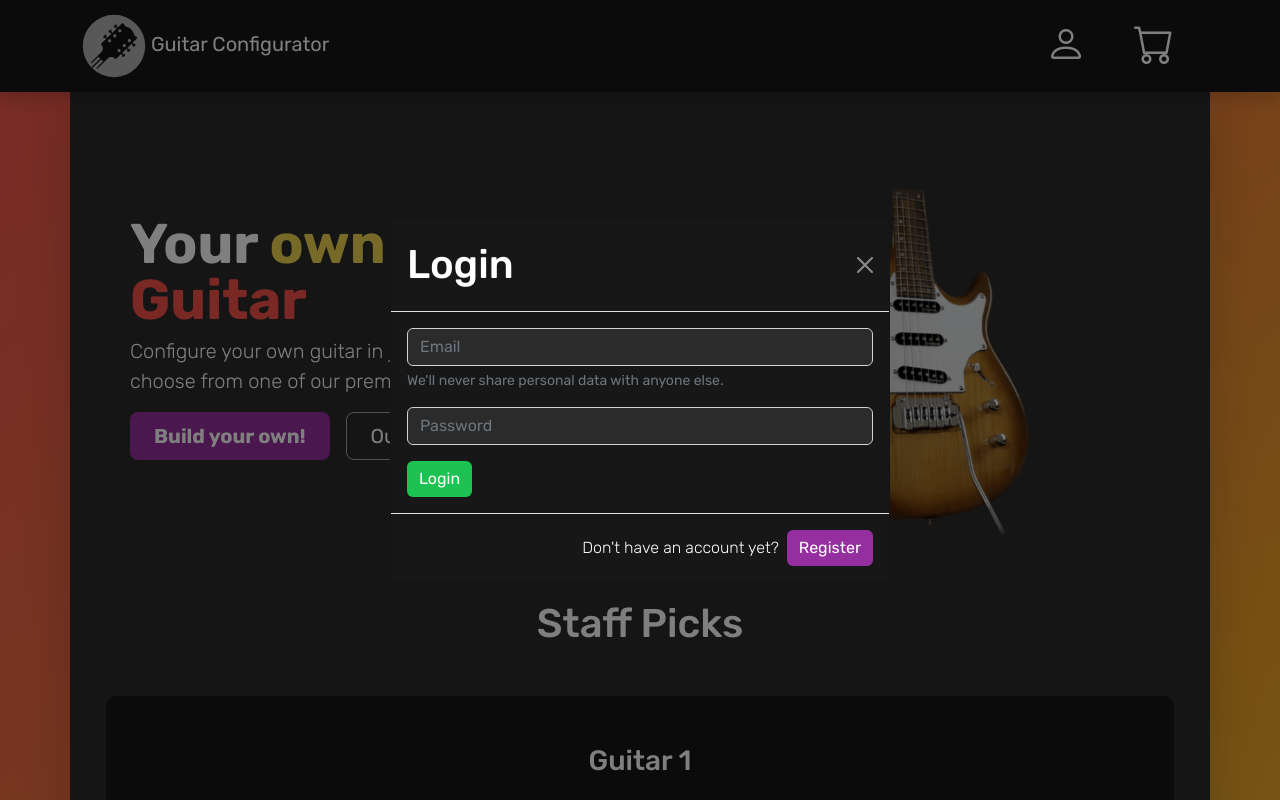
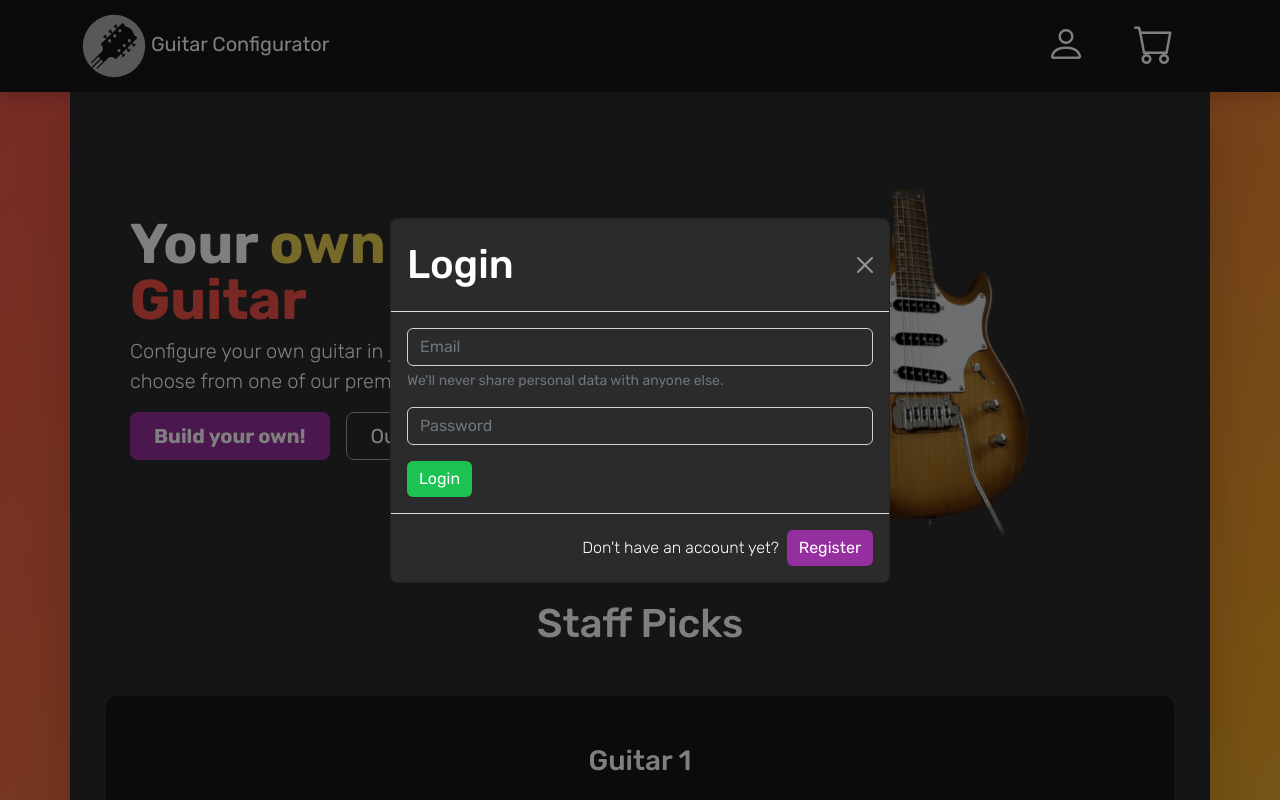
Before and after one commit to elegist/thm-guitar-configurator, a Django app: page / in a window 1280 px wide, after a click that opens the changed part. Run offline with Django 4.2, Linux system fonts and the light colour scheme; some libraries are stand-ins or nearby versions.

Commit message:
adjusted modal background color

```diff
--- a/static/styles/main.css
+++ b/static/styles/main.css
@@ -263,12 +263,14 @@ body {
 /* Modal */
 
 .modal-dark {
-    background: var(--color-dark-400);
+    background: var(--color-dark-200);
     color: white;
 }
 
+.modal-body > form input:is(:focus),
 .modal-body > form input {
     background-color: var(--color-dark-200);
+    color: white;
 }
 
 .progress {
```
